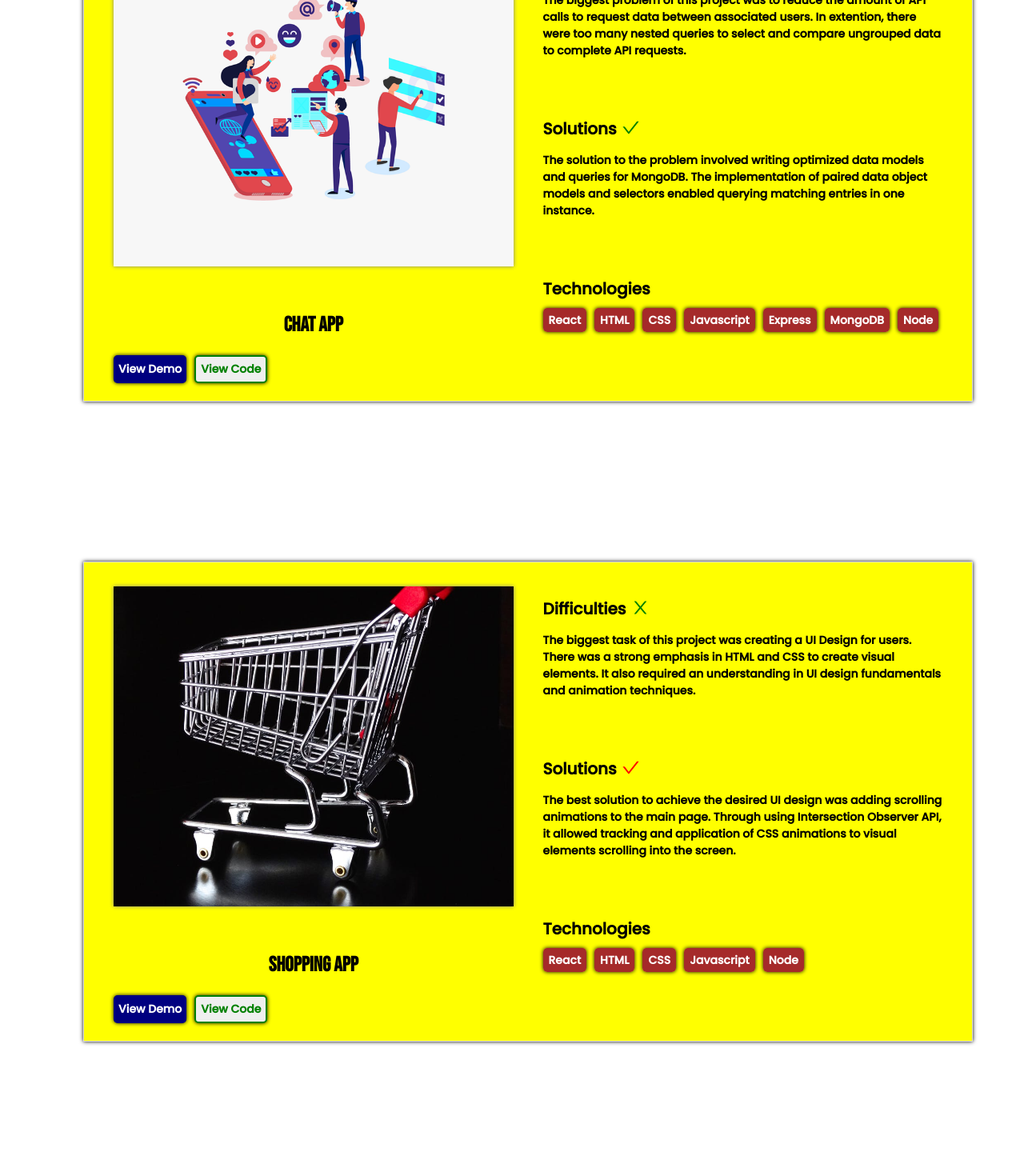
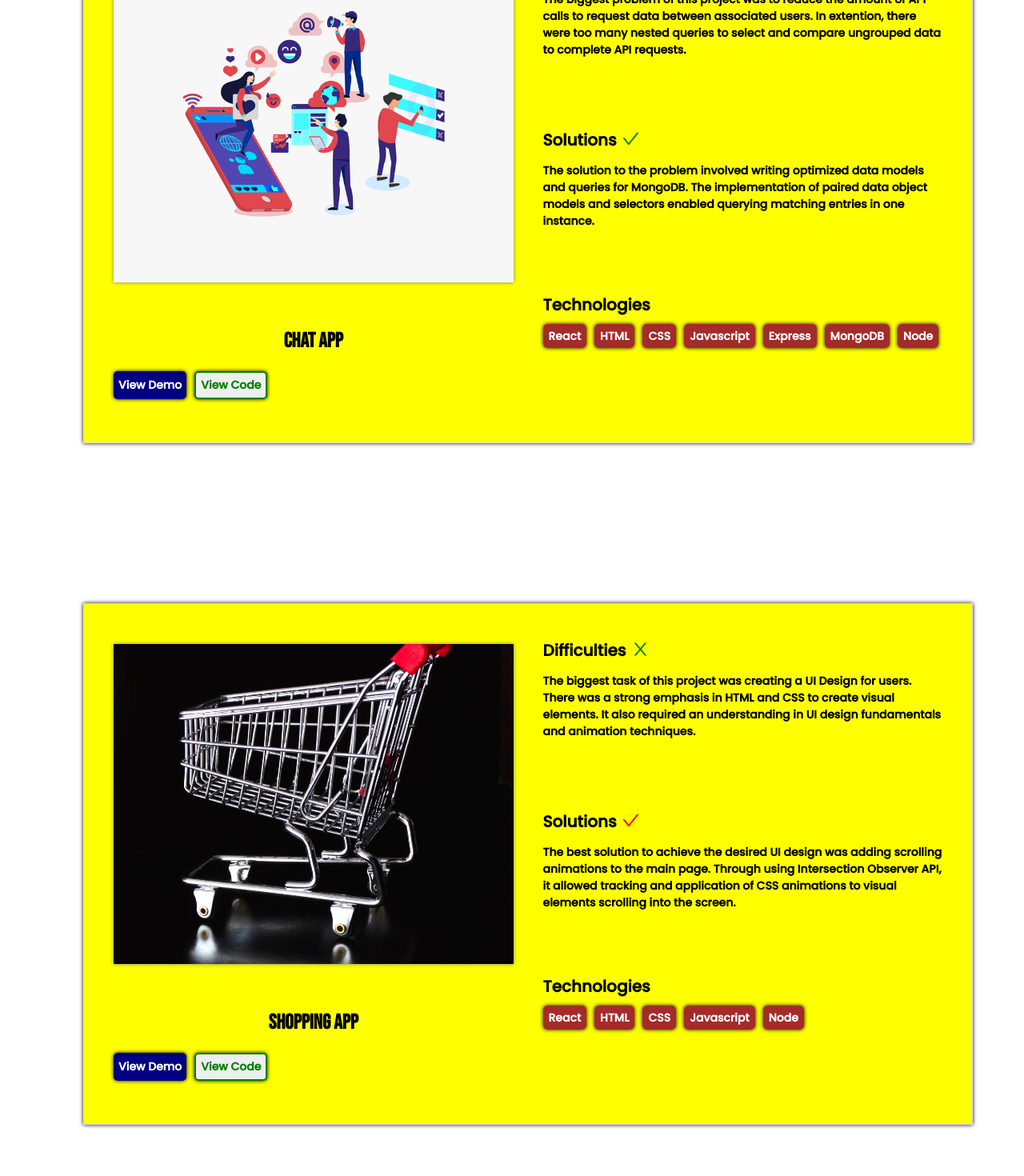
Before and after one commit to qijieguan/Portfolio, a React (Create React App) app: page / in a window 1280 px wide. Shown: the part 660-2130 px from the top of the page at 80% size. Built offline with nearby package versions, Linux system fonts and the light colour scheme.

Commit message:
adjust UI display for resize screen

```diff
--- a/src/App.css
+++ b/src/App.css
@@ -68,10 +68,10 @@
 .project-li {
   display: grid;
   grid-template-columns: 45% 45%;
-  grid-template-rows: 200px 200px 200px;
-  padding-top: 30px;
+  grid-template-rows: 400px 200px;
+  padding-top: 50px;
   margin-bottom: 200px;
-  height: 600px;
+  min-height: 600px;
   width: 100%;
   background: yellow;
   border: 1px solid rgb(219, 219, 219);
@@ -79,15 +79,15 @@
   overflow: hidden;
 }
 
-.project-li-img { grid-row: 1 / 3; display: flex; height: 100%; width: 100%; object-fit: cover; box-shadow: 0 0 5px gray;}
-.project-li-name { grid-row: 3 / 4; width: 100%; }
+.project-li-img { display: flex; height: 100%; width: 100%; object-fit: cover; box-shadow: 0 0 5px gray;}
+.project-li-name { width: 100%; }
 .project-li-name h1 { text-align: center; margin-top: auto; font-size: 26px; font-family: 'Bebas Neue', cursive; }
 .project-li-btns button { margin-right: 10px; height: 35px; }
 .demo-btn { background: navy;  color: white;}
 .code-btn { border: 2px solid green; color: green; }
-.project-li p { grid-column: 2 / 3; height: 100%; }
+.project-li p { height: 200px; }
 .project-li p h1 { display: flex; justify-content: flex-start; font-size: 20px; margin-right: 5px;  }
-.project-li p ul { margin: 0; padding: 0; }
+.project-li p ul { margin: 0; padding: 0; width: 300px;}
 .project-li p ul li {
   margin: 0 10px 0 0;
   padding: 5px 7px;
@@ -177,6 +177,15 @@
 
 #about-me span { font-size: 20px; color: darkred; }
 
+@media (max-width: 500px) {
+  .project-li { grid-template-columns: 95%; grid-template-rows: minmax(200px, 500px); height: 1500px}
+  #about { height: 1000px; }
+  #about-content { height: 800px; flex-direction: column; }
+  #about-profile { margin: 20px auto auto auto; }
+  #about-name { margin: 20px auto auto auto; }
+  #about-me { margin: auto; }
+}
+
 button { box-shadow: 0 0 5px black; border-radius: 5px; border: 0 }
 
 button:hover { box-shadow: 0 0 5px 2px black; }
--- a/src/component/Home.js
+++ b/src/component/Home.js
@@ -25,17 +25,7 @@ const Home = () => {
                     <h1 className='text-label'>Projects</h1>
                     <li className="project-li">
                         <img className='project-li-img' src={chat_img} alt=""/>
-                        <div className='project-li-name'>
-                            <h1>Chat App</h1>
-                            <div className='project-li-btns'>
-                                <button className='demo-btn'
-                                    onClick={()=>window.open("https://still-peak-27529.herokuapp.com/")}
-                                >View Demo</button>
-                                <button className='code-btn'
-                                    onClick={()=>window.open('https://github.com/qijieguan/ChatApp')}
-                                >View Code</button>
-                            </div>
-                        </div>
+                        <div className='project-li-content'>
                             <p className='project-li-difficulty'>
                                 <h1>Difficulties
                                     <AiOutlineClose size={25} color="red" style={{margin: ' 0 0 3px 5px'}}/>
@@ -53,6 +43,18 @@ const Home = () => {
                                 and queries for MongoDB. The implementation of paired data object
                                 models and selectors enabled querying matching entries in one instance.
                             </p>
+                        </div>
+                        <div className='project-li-name'>
+                            <h1>Chat App</h1>
+                            <div className='project-li-btns'>
+                                <button className='demo-btn'
+                                    onClick={()=>window.open("https://still-peak-27529.herokuapp.com/")}
+                                >View Demo</button>
+                                <button className='code-btn'
+                                    onClick={()=>window.open('https://github.com/qijieguan/ChatApp')}
+                                >View Code</button>
+                            </div>
+                        </div>
                         <p className='project-li-technology'>
                             <h1>Technologies</h1>
                             <ul>
@@ -68,17 +70,7 @@ const Home = () => {
                     </li>
                     <li className="project-li">
                         <img className='project-li-img' src={shop_img} alt=""/>
-                        <div className='project-li-name'>
-                            <h1>Shopping App</h1>
-                            <div className='project-li-btns'>
-                                <button className='demo-btn'
-                                    onClick={()=>window.open("https://desolate-thicket-47298.herokuapp.com/")}
-                                >View Demo</button>
-                                <button className='code-btn'
-                                    onClick={()=>window.open('https://github.com/qijieguan/ShoppingApp')}
-                                >View Code</button>
-                            </div>
-                        </div>
+                        <div className='project-li-content'>
                             <p className='project-li-difficulty'>
                                 <h1>Difficulties
                                     <AiOutlineClose size={25} color="green" style={{margin: ' 0 0 3px 5px'}}/>
@@ -96,6 +88,18 @@ const Home = () => {
                                 Intersection Observer API, it allowed tracking and application of
                                 CSS animations to visual elements scrolling into the screen.
                             </p>
+                        </div>
+                        <div className='project-li-name'>
+                            <h1>Shopping App</h1>
+                            <div className='project-li-btns'>
+                                <button className='demo-btn'
+                                    onClick={()=>window.open("https://desolate-thicket-47298.herokuapp.com/")}
+                                >View Demo</button>
+                                <button className='code-btn'
+                                    onClick={()=>window.open('https://github.com/qijieguan/ShoppingApp')}
+                                >View Code</button>
+                            </div>
+                        </div>
                         <p className='project-li-technology'>
                             <h1>Technologies</h1>
                             <ul>
@@ -109,17 +113,7 @@ const Home = () => {
                     </li>
                     <li className="project-li">
                         <img className='project-li-img' src={group_img} alt=""/>
-                        <div className='project-li-name'>
-                            <h1>Q&A App</h1>
-                            <div className='project-li-btns'>
-                                <button className='demo-btn'
-                                    onClick={()=>window.open("https://secret-hamlet-60850.herokuapp.com/")}
-                                >View Demo</button>
-                                <button className='code-btn'
-                                    onClick={()=>window.open('https://github.com/qijieguan/ChatroomApp')}
-                                >View Code</button>
-                            </div>
-                        </div>
+                        <div className='project-li-content'>
                             <p className='project-li-difficulty'>
                                 <h1>Difficulties
                                     <AiOutlineClose size={25} color="red" style={{margin: ' 0 0 3px 5px'}}/>
@@ -138,6 +132,18 @@ const Home = () => {
                                 into unique urls and hosted on the web. The newly generated urls could
                                 then be stored normally in a database as a string.
                             </p>
+                        </div>
+                        <div className='project-li-name'>
+                            <h1>Q&A App</h1>
+                            <div className='project-li-btns'>
+                                <button className='demo-btn'
+                                    onClick={()=>window.open("https://secret-hamlet-60850.herokuapp.com/")}
+                                >View Demo</button>
+                                <button className='code-btn'
+                                    onClick={()=>window.open('https://github.com/qijieguan/ChatroomApp')}
+                                >View Code</button>
+                            </div>
+                        </div>
                         <p className='project-li-technology'>
                             <h1>Technologies</h1>
                             <ul>
```
Lines whose indentation alone changed are shown as unchanged.
